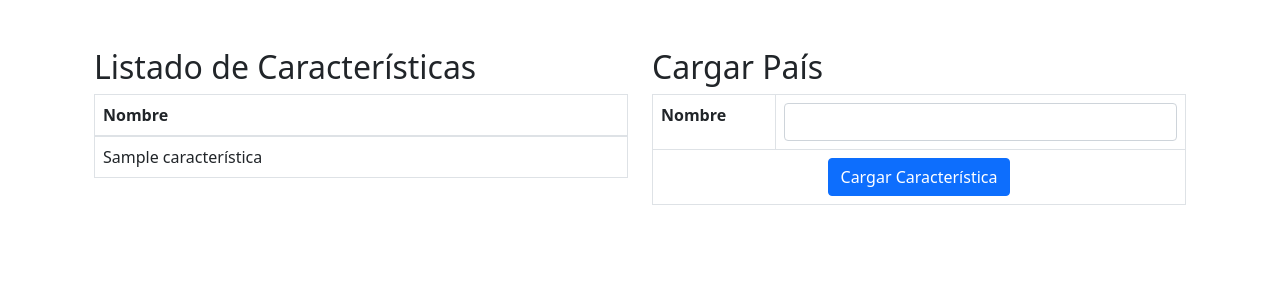
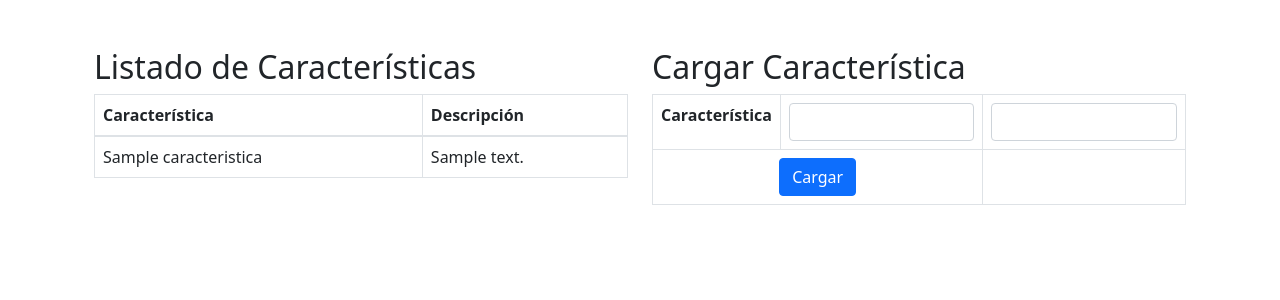
Before and after one commit to lionhuck/EFI_1_Python, a Flask app: template templates/caracteristicas.html in a window 1280 px wide. Shown: the part 64-364 px from the top of the page. Run offline with Flask 3, Linux system fonts and the light colour scheme; tables that the repository leaves empty hold one stand-in row (values such as "Sample post"); the template is opened without the code that fills it: values that come from a table or form of the project are taken from there, most other values are stand-ins (such as "Sample title", 1, 10 or a date in 2020); some libraries are stand-ins or nearby versions.

Commit message:
se agregó descripcion en caracteristicas.html

```diff
--- a/templates/caracteristicas.html
+++ b/templates/caracteristicas.html
@@ -1,6 +1,6 @@
 {% extends 'template_base.html' %}
 
-{% block title %} Añade un Vehiculo {% endblock %}
+{% block title %} Cargar Características {% endblock %}
 
 {% block body %}
 <div class="container mt-5">
@@ -11,13 +11,15 @@
             <table class="table table-bordered">
                 <thead>
                     <tr>
-                        <th>Nombre</th>
+                        <th>Característica</th>
+                        <th>Descripción</th>
                     </tr>
                 </thead>
                 <tbody>
-                    {% for característica in características %}
+                    {% for caracteristica in caracteristicas %}
                     <tr>
-                        <td>{{ característica.nombre }}</td>
+                        <td>{{ caracteristica.nombre }}</td>
+                        <td>{{ caracteristica.descripcion }}</td>
                     </tr>
                     {% endfor %}
                 </tbody>
@@ -26,16 +28,17 @@
 
         <!-- Columna para el formulario -->
         <div class="col-md-6">
-            <h2>Cargar País</h2>
+            <h2>Cargar Característica</h2>
             <form action="" method="POST">
                 <table class="table form-table table-bordered">
                     <tbody>
                         <tr>
-                            <th><label for="nombre">Nombre</label></th>
+                            <th><label for="nombre">Característica</label></th>
                             <td><input type="text" class="form-control" name="nombre" required></td>
+                            <td><input type="text" class="form-control" name="descripcion" required></td>
                         </tr>
                         <tr>
-                            <td colspan="2" class="text-center"><button type="submit" class="btn btn-primary">Cargar Característica</button></td>
+                            <td colspan="2" class="text-center"><button type="submit" class="btn btn-primary">Cargar</button></td>
                         </tr>
                     </tbody>
                 </table>
```
